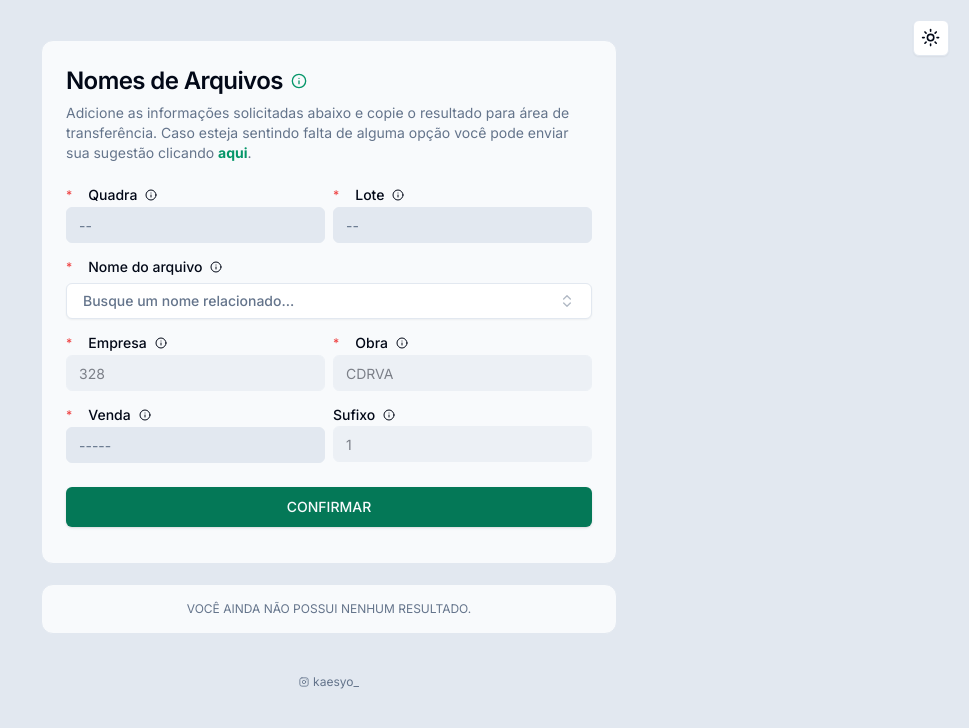
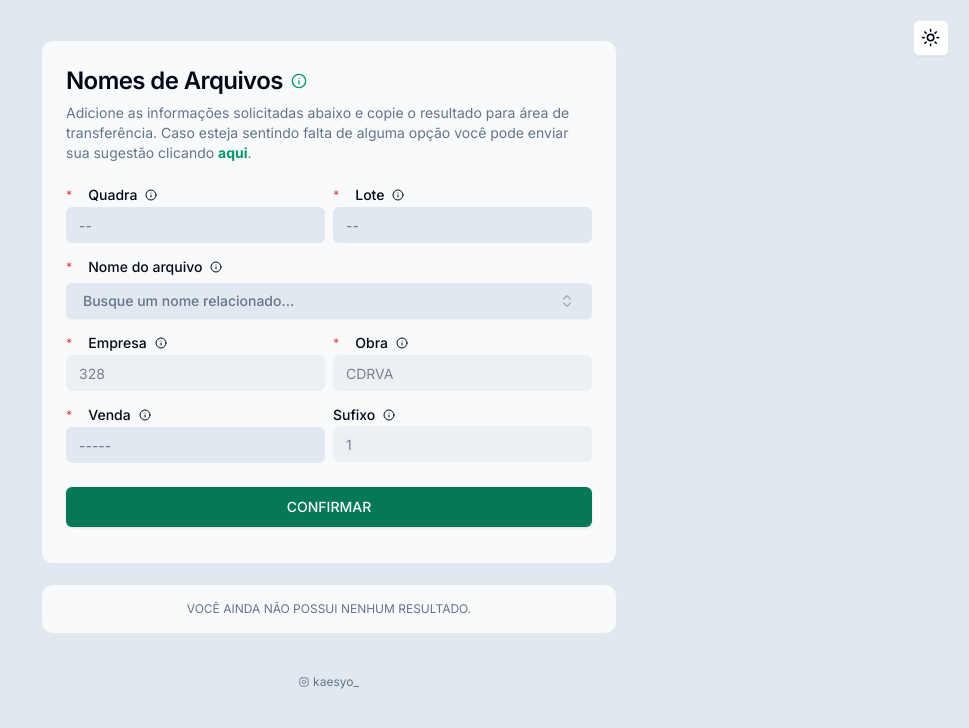
Before and after one commit to KARAUJO1003/rename-contracts, a Next.js app: page / in a window 1280 px wide. Shown: the top 728 px of the page, without its empty margins (311-1280 px from the left). Built offline with nearby package versions, Linux system fonts and the light colour scheme.

Commit message:
Update page.tsx

```diff
--- a/src/app/page.tsx
+++ b/src/app/page.tsx
@@ -326,7 +326,7 @@ export default function Home() {
                   variant="outline"
                   role="combobox"
                   aria-expanded={open}
-                  className="w-full justify-between text-slate-500"
+                  className="w-full justify-between text-slate-500 bg-input"
                 >
                   {documentName
                     ? sortedDescriptions.find(
```
